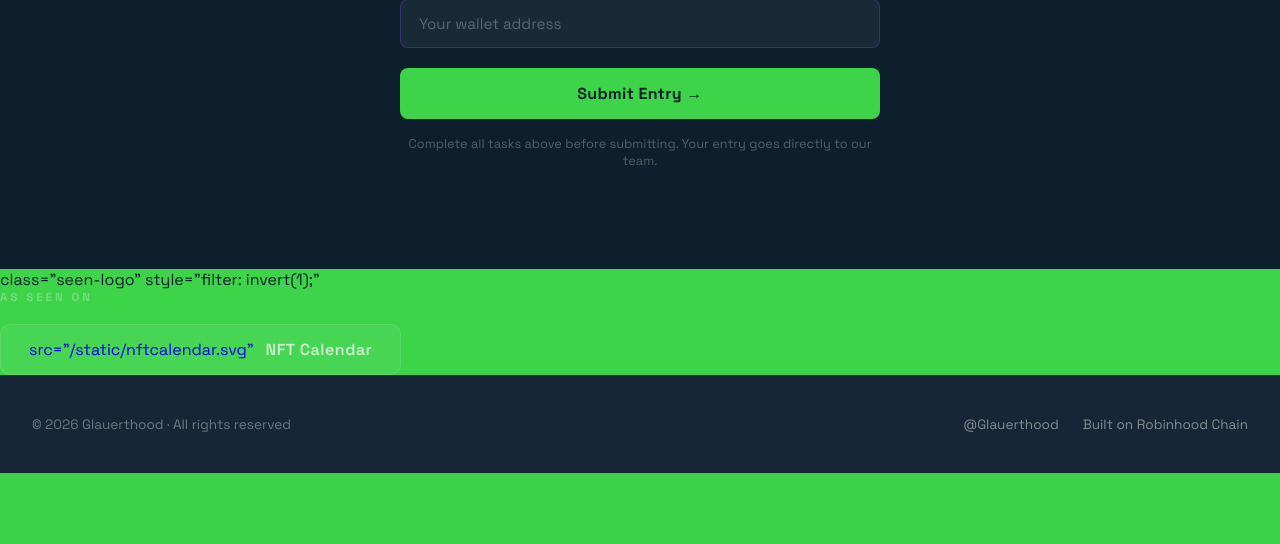
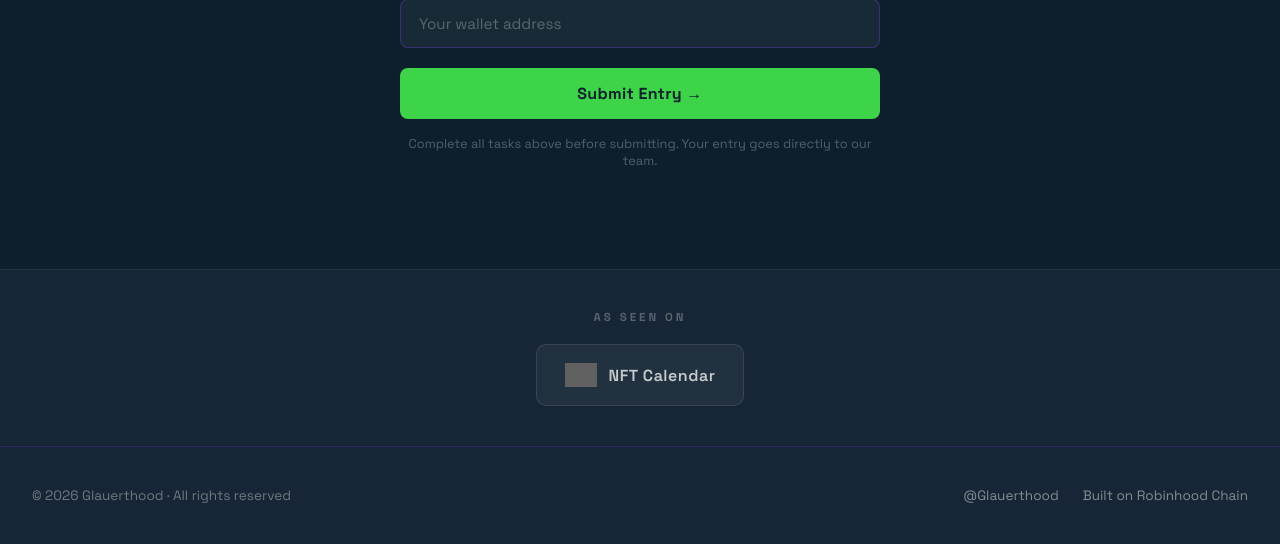
Before and after one commit to Oko300/Glauerthood, a Flask app: page / in a window 1280 px wide. Shown: the part 2504-3048 px from the top of the page. Before the commit the page ends 2977 px from the top, so only its background shows below. Run offline with Flask 3, Linux system fonts and the light colour scheme; some web fonts are replaced; grey boxes are pictures that could not be loaded.

Commit message:
Fix As Seen On section HTML

```diff
--- a/templates/index.html
+++ b/templates/index.html
@@ -420,10 +420,10 @@
 </section>
 
 <!-- AS SEEN ON -->
-class="seen-logo" style="filter: invert(1);"
+<section class="seen-on">
     <p class="seen-label">As Seen On</p>
     <a href="https://nftcalendar.io/b/robinhood/" target="_blank" class="seen-link" rel="noopener">
-       src="/static/nftcalendar.svg"
+        <img src="/static/nftcalendar.svg" alt="NFT Calendar" class="seen-logo" style="filter: invert(1);">
         <span class="seen-name">NFT Calendar</span>
     </a>
 </section>
@@ -441,10 +441,6 @@ class="seen-logo" style="filter: invert(1);"
 </footer>
 
 <script>
-    // Silent Google Form submission
-    // entry.633272929  = X Username
-    // entry.435556953  = RT+Like+Comment link
-    // entry.2037621319 = Wallet address
     var FORM_ACTION = 'https://docs.google.com/forms/d/e/1FAIpQLSfSsgJWuPK3NdD7td8xE7GlmOIoki-J_uBUFWwq8sQgwnpF_w/formResponse';
 
     function submitWL() {
@@ -463,13 +459,11 @@ class="seen-logo" style="filter: invert(1);"
             return;
         }
 
-        // Build form data
         var data = new FormData();
         data.append('entry.633272929',  username);
         data.append('entry.435556953',  comment);
         data.append('entry.2037621319', wallet);
 
-        // Silent submit via no-cors fetch (response is opaque but form saves)
         fetch(FORM_ACTION, { method: 'POST', mode: 'no-cors', body: data })
             .then(function() {
                 document.getElementById('f-username').value = '';
@@ -483,7 +477,6 @@ class="seen-logo" style="filter: invert(1);"
             });
     }
 
-    // Mark tasks done
     function markDone(id) {
         var el = document.getElementById(id);
         if (el) el.classList.add('done');
```
